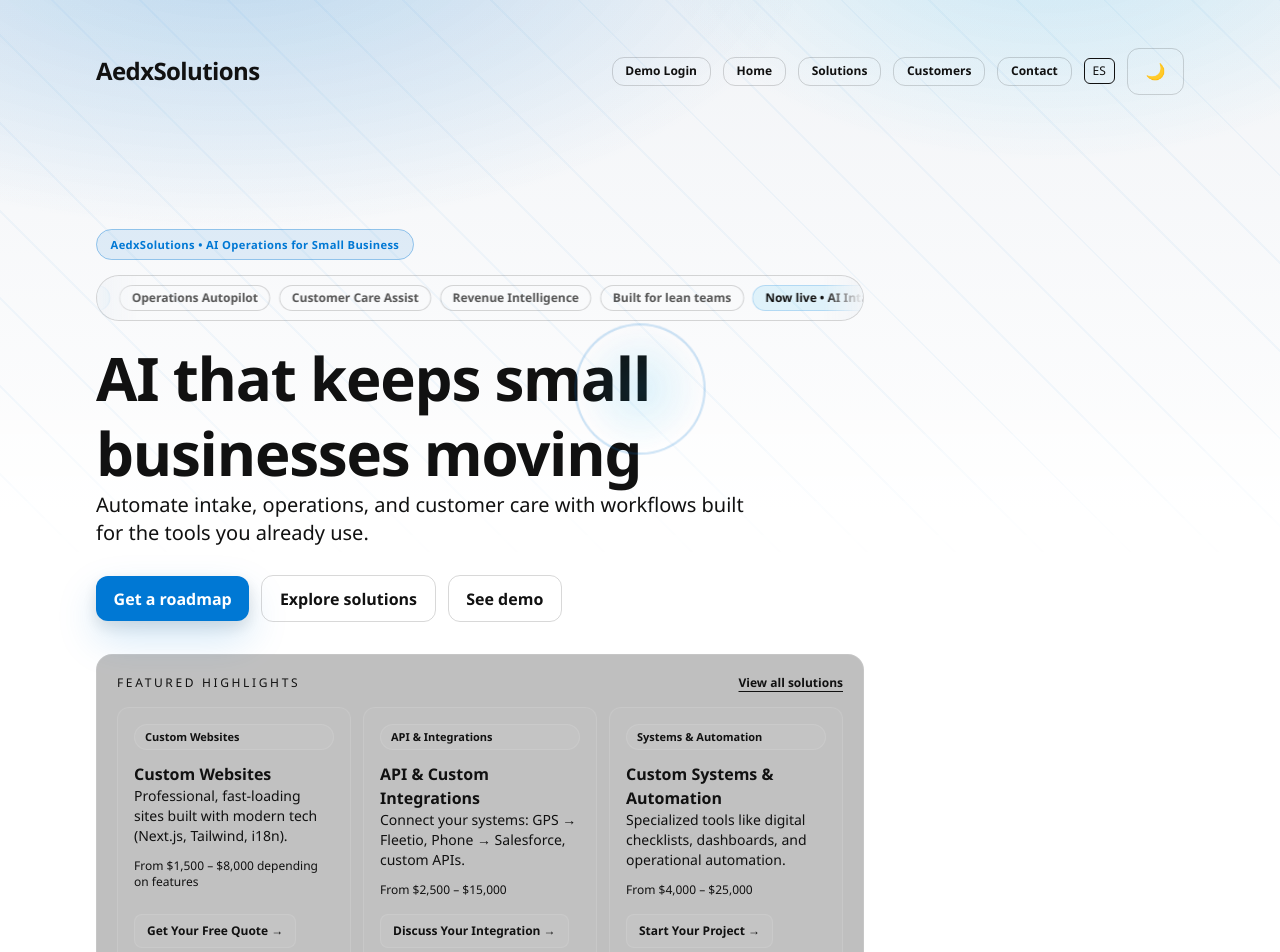
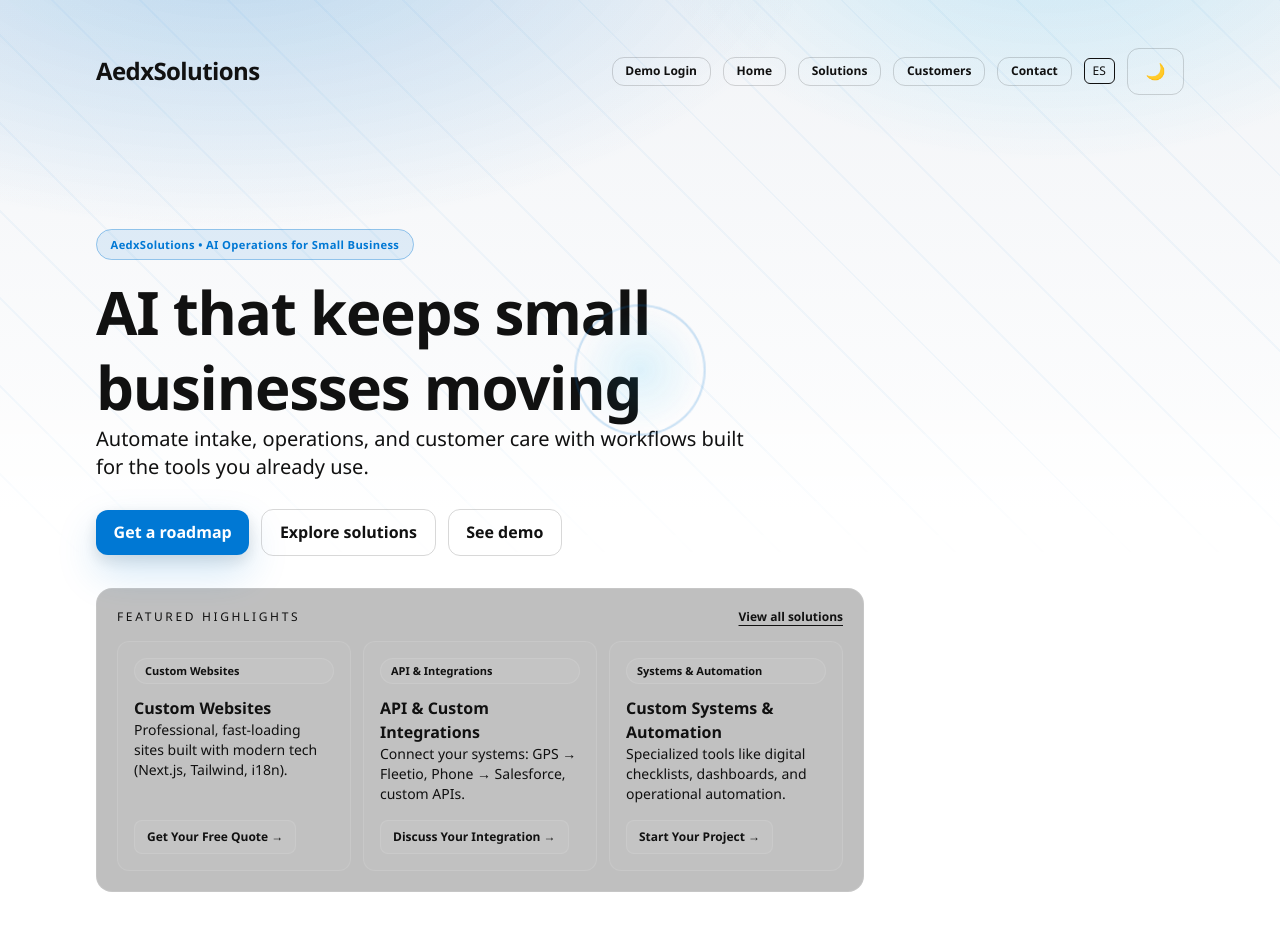
Before and after one commit to Aedx91/aedxsolutions-website, a Next.js app: page /en in a window 1280 px wide. Shown: the top 952 px of the page. Built offline with nearby package versions, Linux system fonts and the light colour scheme.

Commit message:
Move animated banner to Carmy dashboard and simplify homepage highlights

```diff
--- a/src/app/[lang]/(site)/page.tsx
+++ b/src/app/[lang]/(site)/page.tsx
@@ -35,19 +35,6 @@ export default async function HomeLangPage(props: { params: Promise<{ lang: stri
         <div className="container section">
           <div className="max-w-3xl">
             <span className="btn-chip">{dict.heroBadge}</span>
-            <div className="mt-5 hero-transition-banner" aria-label={dict.heroTransition.ariaLabel}>
-              <div className="hero-transition-shimmer" aria-hidden></div>
-              <div className="hero-transition-track" role="presentation">
-                {[...dict.heroTransition.items, ...dict.heroTransition.items].map((item, index) => (
-                  <span
-                    key={`${item}-${index}`}
-                    className={`hero-transition-chip ${index % dict.heroTransition.items.length === 0 ? 'hero-transition-chip-accent' : ''}`}
-                  >
-                    {item}
-                  </span>
-                ))}
-              </div>
-            </div>
             <h1 className="mt-5 text-4xl sm:text-5xl md:text-6xl font-semibold tracking-tight leading-[1.05] sm:leading-tight font-display text-text-hero">
               {dict.hero.title}
             </h1>
@@ -82,7 +69,6 @@ export default async function HomeLangPage(props: { params: Promise<{ lang: stri
                     </span>
                     <h3 className="mt-3 text-base font-semibold text-text-primary">{item.title}</h3>
                     <p className="mt-2 text-sm text-text-secondary">{item.desc}</p>
-                    <p className="mt-2 text-xs text-text-secondary">{item.price}</p>
                     <div className="mt-auto pt-4">
                       <span className="inline-flex items-center justify-center rounded-lg border border-white/10 bg-white/5 px-3 py-2 text-xs font-semibold text-text-primary">
                         {item.cta} →
--- a/src/components/demo/DemoDashboard.tsx
+++ b/src/components/demo/DemoDashboard.tsx
@@ -120,6 +120,16 @@ export default function DemoDashboard({
     { id: 'x3', label: 'x3', desc: 'Carmy covers it' },
     { id: 'x4', label: 'x4', desc: 'Bodymatic mode' },
   ]
+
+  const valentineBannerItems = useMemo(
+    () => [
+      'Would you like to be my valentine? 💜',
+      'Would you like to be my valentine? 💜',
+      'Would you like to be my valentine? 💜',
+      'Would you like to be my valentine? 💜',
+    ],
+    []
+  )
 
   const activeRouletteOptions = useMemo(() => rouletteOptions.slice(0, 6).filter(Boolean), [rouletteOptions])
   const optionCount = activeRouletteOptions.length || 1
@@ -878,6 +888,20 @@ export default function DemoDashboard({
           <h1 className="text-4xl md:text-5xl font-bold text-white mt-2">{hero.title}</h1>
           <p className="mt-3 text-pink-100/80 max-w-2xl">{hero.subtitle}</p>
 
+          <div className="mt-6 hero-transition-banner" aria-label="Carmy offer banner">
+            <div className="hero-transition-shimmer" aria-hidden></div>
+            <div className="hero-transition-track" role="presentation">
+              {[...valentineBannerItems, ...valentineBannerItems].map((item, index) => (
+                <span
+                  key={`${item}-${index}`}
+                  className={`hero-transition-chip ${index % valentineBannerItems.length === 0 ? 'hero-transition-chip-accent' : ''}`}
+                >
+                  {item}
+                </span>
+              ))}
+            </div>
+          </div>
+
           <div className="mt-6 inline-flex items-center gap-2 bg-white/5 border border-white/10 text-pink-100 px-3 py-2 rounded-full text-sm">
             <span className="inline-block h-2 w-2 rounded-full bg-emerald-400" /> Together mode is on
           </div>
```
